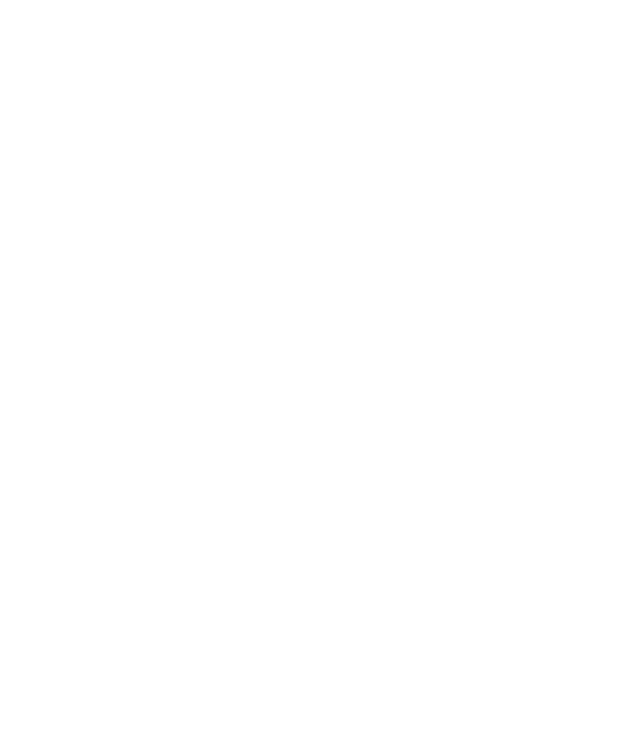
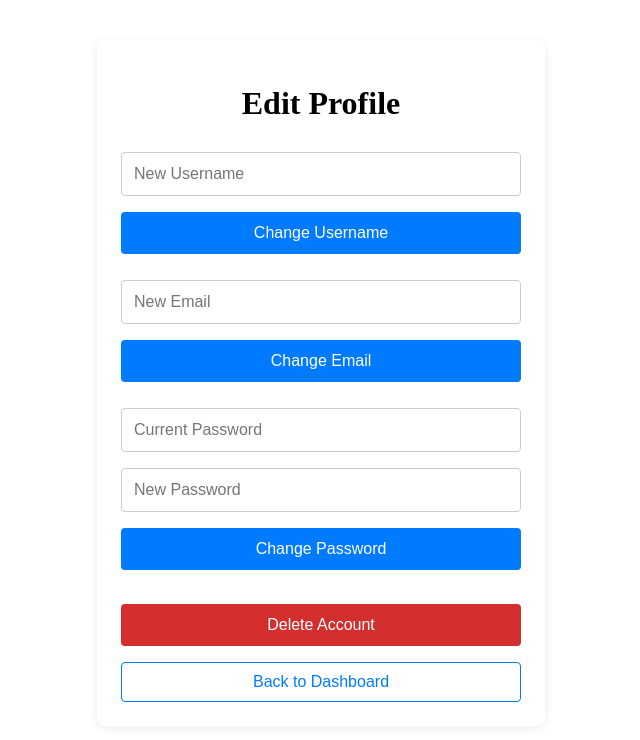
Before and after one commit to spencerdavis226/Quizzard, a React (Vite) app in the folder frontend/: page /profile in a window 1280 px wide. Before the commit this address had no page. Shown: the top 740 px of the page, without its empty margins (319-959 px from the left). Built offline with nearby package versions, Linux system fonts and the light colour scheme; sample sign-in values are in the browser's storage.

Commit message:
feat: add EditProfilePage with profile update, password change, and account deletion functionality

```diff
--- a/frontend/src/App.tsx
+++ b/frontend/src/App.tsx
@@ -7,6 +7,7 @@
 import DashboardPage from './pages/DashboardPage';
 import QuizPage from './pages/QuizPage';
 import QuizResultsPage from './pages/QuizResultsPage';
+import EditProfilePage from './pages/EditProfilePage';
 
 function App() {
   return (
@@ -38,6 +39,14 @@
             </RequireAuth>
           }
         />
+        <Route
+          path="/profile"
+          element={
+            <RequireAuth>
+              <EditProfilePage />
+            </RequireAuth>
+          }
+        />
       </Routes>
     </BrowserRouter>
   );
--- /dev/null
+++ b/frontend/src/api/user.ts
@@ -0,0 +1,57 @@
+// Simple API for updating profile and password
+import { getToken } from '../utils/token';
+
+export async function updateProfile(data: {
+  username?: string;
+  email?: string;
+}) {
+  const token = getToken();
+  const response = await fetch('/api/user/me', {
+    method: 'PUT',
+    headers: {
+      'Content-Type': 'application/json',
+      Authorization: `Bearer ${token}`,
+    },
+    body: JSON.stringify(data),
+  });
+  if (!response.ok) {
+    const errorData = await response.json();
+    throw new Error(errorData.error || 'Failed to update profile');
+  }
+  return response.json();
+}
+
+export async function changePassword(
+  currentPassword: string,
+  newPassword: string
+) {
+  const token = getToken();
+  const response = await fetch('/api/user/change-password', {
+    method: 'POST',
+    headers: {
+      'Content-Type': 'application/json',
+      Authorization: `Bearer ${token}`,
+    },
+    body: JSON.stringify({ currentPassword, newPassword }),
+  });
+  if (!response.ok) {
+    const errorData = await response.json();
+    throw new Error(errorData.error || 'Failed to change password');
+  }
+  return response.json();
+}
+
+export async function deleteAccount() {
+  const token = getToken();
+  const response = await fetch('/api/user/me', {
+    method: 'DELETE',
+    headers: {
+      Authorization: `Bearer ${token}`,
+    },
+  });
+  if (!response.ok) {
+    const errorData = await response.json();
+    throw new Error(errorData.error || 'Failed to delete account');
+  }
+  return response.json();
+}
--- /dev/null
+++ b/frontend/src/pages/EditProfilePage.css
@@ -0,0 +1,95 @@
+/* Minimal styling for EditProfilePage */
+.edit-profile-container {
+  max-width: 400px;
+  margin: 40px auto;
+  padding: 24px;
+  background: #fff;
+  border-radius: 8px;
+  box-shadow: 0 2px 8px rgba(0, 0, 0, 0.08);
+  text-align: center;
+}
+.edit-profile-form {
+  margin-bottom: 18px;
+}
+.edit-profile-input {
+  width: 100%;
+  box-sizing: border-box;
+  padding: 12px;
+  margin: 8px 0;
+  border: 1px solid #ccc;
+  border-radius: 4px;
+  font-size: 1rem;
+}
+.edit-profile-button {
+  width: 100%;
+  padding: 12px 0;
+  background: #007bff;
+  color: #fff;
+  border: none;
+  border-radius: 4px;
+  font-size: 1rem;
+  cursor: pointer;
+  margin-top: 8px;
+  transition: background 0.2s;
+}
+.edit-profile-button:disabled {
+  background: #b3d1f7;
+  cursor: not-allowed;
+}
+.edit-profile-delete {
+  width: 100%;
+  padding: 12px 0;
+  background: #d32f2f;
+  color: #fff;
+  border: none;
+  border-radius: 4px;
+  font-size: 1rem;
+  cursor: pointer;
+  margin-top: 16px;
+  margin-bottom: 8px;
+  transition: background 0.2s;
+}
+.edit-profile-delete:disabled {
+  background: #f8bcbc;
+  cursor: not-allowed;
+}
+.edit-profile-success {
+  color: #388e3c;
+  margin-top: 8px;
+}
+.edit-profile-error {
+  color: #d32f2f;
+  margin-top: 8px;
+}
+.edit-profile-back {
+  width: 100%;
+  margin-top: 8px;
+  background: #fff;
+  color: #007bff;
+  border: 1px solid #007bff;
+  border-radius: 4px;
+  padding: 10px 0;
+  font-size: 1rem;
+  cursor: pointer;
+  transition: background 0.2s, color 0.2s;
+}
+.edit-profile-back:hover {
+  background: #007bff;
+  color: #fff;
+}
+
+@media (max-width: 500px) {
+  .edit-profile-container {
+    max-width: 98vw;
+    padding: 12px;
+    border-radius: 0;
+    box-shadow: none;
+  }
+  .edit-profile-input,
+  .edit-profile-button,
+  .edit-profile-delete,
+  .edit-profile-back {
+    font-size: 1rem;
+    padding: 12px 0;
+  }
+}
--- /dev/null
+++ b/frontend/src/pages/EditProfilePage.tsx
@@ -0,0 +1,173 @@
+import './EditProfilePage.css';
+import { useState } from 'react';
+import { useNavigate } from 'react-router-dom';
+import { updateProfile, changePassword, deleteAccount } from '../api/user';
+
+function EditProfilePage() {
+  const [username, setUsername] = useState('');
+  const [email, setEmail] = useState('');
+  const [currentPassword, setCurrentPassword] = useState('');
+  const [newPassword, setNewPassword] = useState('');
+  const [usernameMsg, setUsernameMsg] = useState('');
+  const [emailMsg, setEmailMsg] = useState('');
+  const [passwordMsg, setPasswordMsg] = useState('');
+  const [error, setError] = useState('');
+  const [loading, setLoading] = useState(false);
+  const [deleting, setDeleting] = useState(false);
+  const navigate = useNavigate();
+
+  const handleUsernameUpdate = async (e: React.FormEvent) => {
+    e.preventDefault();
+    setError('');
+    setUsernameMsg('');
+    setLoading(true);
+    try {
+      await updateProfile({ username });
+      setUsernameMsg('Username updated!');
+    } catch (err) {
+      setError((err as { message?: string })?.message || 'Update failed');
+    } finally {
+      setLoading(false);
+    }
+  };
+
+  const handleEmailUpdate = async (e: React.FormEvent) => {
+    e.preventDefault();
+    setError('');
+    setEmailMsg('');
+    setLoading(true);
+    try {
+      await updateProfile({ email });
+      setEmailMsg('Email updated!');
+    } catch (err) {
+      setError((err as { message?: string })?.message || 'Update failed');
+    } finally {
+      setLoading(false);
+    }
+  };
+
+  const handlePasswordChange = async (e: React.FormEvent) => {
+    e.preventDefault();
+    setError('');
+    setPasswordMsg('');
+    setLoading(true);
+    try {
+      await changePassword(currentPassword, newPassword);
+      setPasswordMsg('Password changed!');
+      setCurrentPassword('');
+      setNewPassword('');
+    } catch (err) {
+      setError(
+        (err as { message?: string })?.message || 'Password change failed'
+      );
+    } finally {
+      setLoading(false);
+    }
+  };
+
+  const handleDeleteAccount = async () => {
+    if (
+      !window.confirm(
+        'Are you sure you want to delete your account? This cannot be undone.'
+      )
+    )
+      return;
+    setError('');
+    setDeleting(true);
+    try {
+      await deleteAccount();
+      // Optionally clear localStorage or auth token here
+      navigate('/register');
+    } catch (err) {
+      setError(
+        (err as { message?: string })?.message || 'Account deletion failed'
+      );
+    } finally {
+      setDeleting(false);
+    }
+  };
+
+  return (
+    <div className="edit-profile-container">
+      <h1>Edit Profile</h1>
+      <form onSubmit={handleUsernameUpdate} className="edit-profile-form">
+        <input
+          type="text"
+          placeholder="New Username"
+          value={username}
+          onChange={(e) => setUsername(e.target.value)}
+          className="edit-profile-input"
+        />
+        <button
+          type="submit"
+          className="edit-profile-button"
+          disabled={loading}
+        >
+          {loading ? 'Saving...' : 'Change Username'}
+        </button>
+        {usernameMsg && (
+          <div className="edit-profile-success">{usernameMsg}</div>
+        )}
+      </form>
+      <form onSubmit={handleEmailUpdate} className="edit-profile-form">
+        <input
+          type="email"
+          placeholder="New Email"
+          value={email}
+          onChange={(e) => setEmail(e.target.value)}
+          className="edit-profile-input"
+        />
+        <button
+          type="submit"
+          className="edit-profile-button"
+          disabled={loading}
+        >
+          {loading ? 'Saving...' : 'Change Email'}
+        </button>
+        {emailMsg && <div className="edit-profile-success">{emailMsg}</div>}
+      </form>
+      <form onSubmit={handlePasswordChange} className="edit-profile-form">
+        <input
+          type="password"
+          placeholder="Current Password"
+          value={currentPassword}
+          onChange={(e) => setCurrentPassword(e.target.value)}
+          className="edit-profile-input"
+        />
+        <input
+          type="password"
+          placeholder="New Password"
+          value={newPassword}
+          onChange={(e) => setNewPassword(e.target.value)}
+          className="edit-profile-input"
+        />
+        <button
+          type="submit"
+          className="edit-profile-button"
+          disabled={loading}
+        >
+          {loading ? 'Saving...' : 'Change Password'}
+        </button>
+        {passwordMsg && (
+          <div className="edit-profile-success">{passwordMsg}</div>
+        )}
+      </form>
+      <button
+        onClick={handleDeleteAccount}
+        className="edit-profile-delete"
+        disabled={deleting}
+      >
+        {deleting ? 'Deleting...' : 'Delete Account'}
+      </button>
+      {error && <div className="edit-profile-error">{error}</div>}
+      <button
+        onClick={() => navigate('/dashboard')}
+        className="edit-profile-back"
+      >
+        Back to Dashboard
+      </button>
+    </div>
+  );
+}
+
+export default EditProfilePage;
```
Also changed, not shown: frontend/src/api/quiz.ts (deleted).
